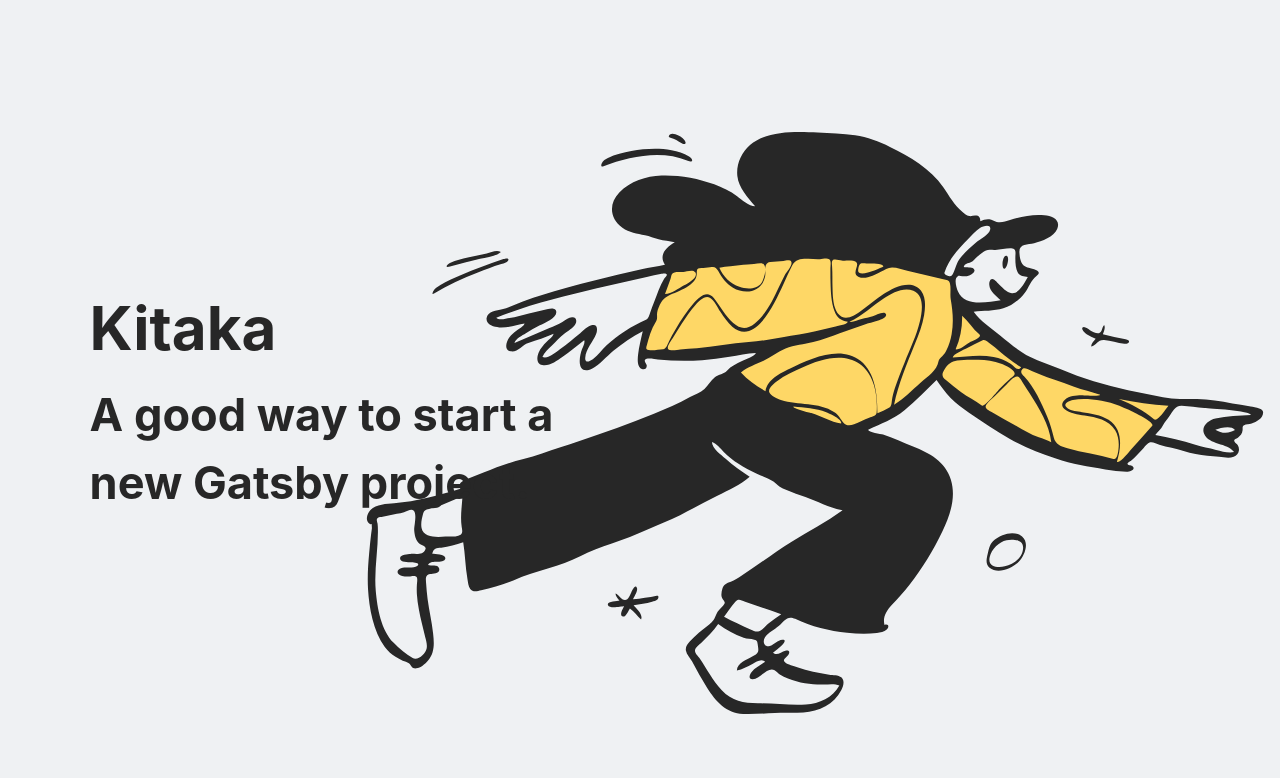
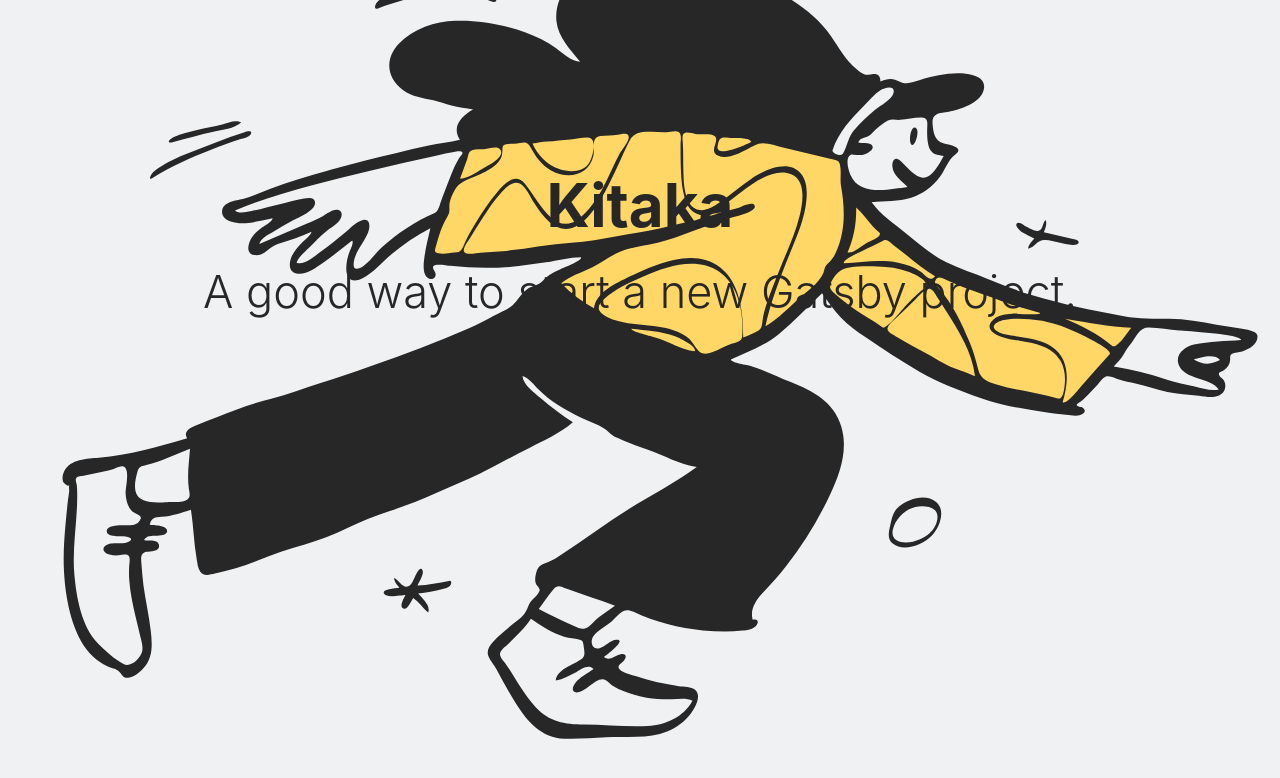
Before and after one commit to dnlzrgz/gatsby-kitaka, a Gatsby site: page / in a window 1280 px wide. Built offline with nearby package versions, Linux system fonts and the light colour scheme; Gatsby itself is replaced by a stand-in of ours.

Commit message:
redo Hero styles

```diff
--- a/src/components/hero/hero.module.scss
+++ b/src/components/hero/hero.module.scss
@@ -1,44 +1,30 @@
 @import "../../styles/vars.scss";
 
 .root {
-  background-position: right;
+  background-position: bottom;
   background-attachment: fixed;
   background-repeat: no-repeat;
-  background-size: 75vw;
+  background-size: 100%;
   color: $black;
   height: 100vh;
 
-  div {
-    display: grid;
-    height: 100%;
-    place-items: start;
-    text-align: left;
-    max-width: 50vw;
-    margin-left: 2vw;
-    margin-right: auto;
-  }
+  & > div {
+    padding-top: 20vh;
+    text-align: center;
 
     h1,
     h2 {
-    margin-left: 10%;
-    margin-right: 10%;
+      margin-left: 7%;
+      margin-right: 7%;
     }
 
     h1 {
-    font-size: $h1;
       margin-top: auto;
     }
 
     h2 {
-    font-size: $h2;
+      font-weight: 300;
       margin-bottom: auto;
     }
   }
-
-.textWhite {
-  color: $white;
 }
-
-.textBlack {
-  color: $black;
-}
```
Lines whose indentation alone changed are shown as unchanged.
